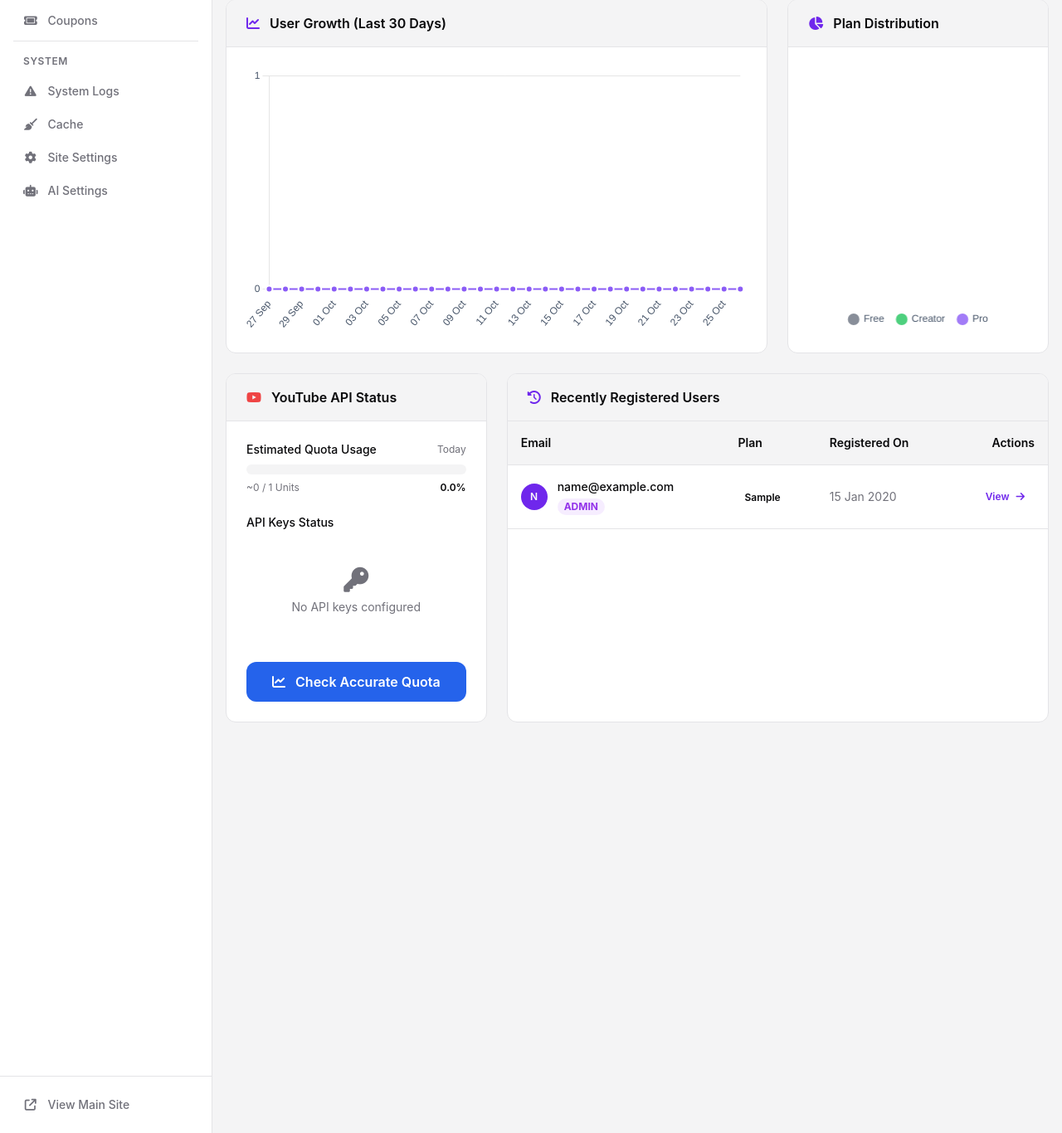
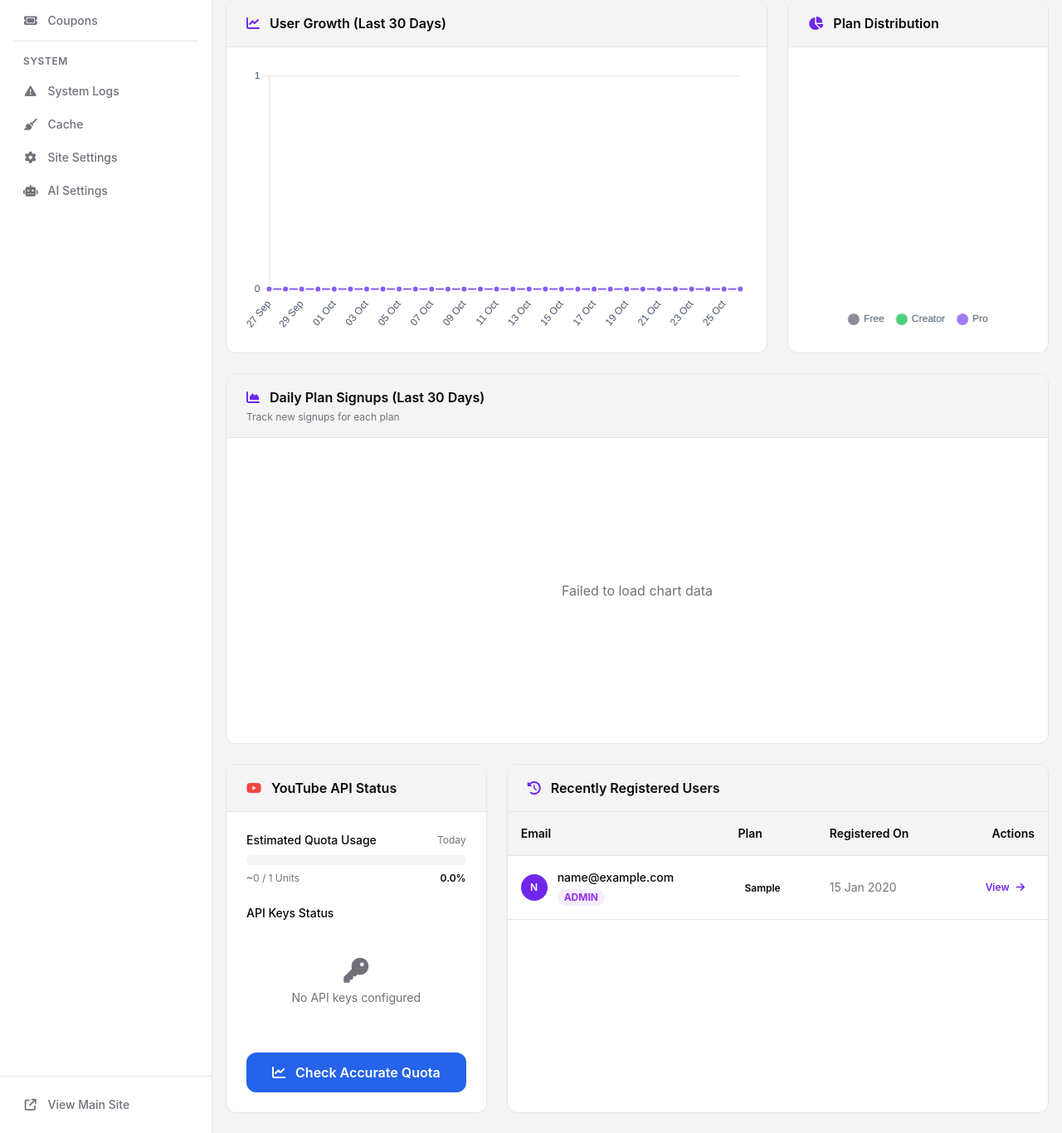
Before and after one commit to SCHANDAN996/tubealgo-flask-app, a Flask app: page /admin/ in a window 1280 px wide. Shown: the part 252-1618 px from the top of the page at 83% size. Run offline with Flask 3, Linux system fonts and the light colour scheme; a user stored in the database is signed in; tables that the repository leaves empty hold one stand-in row (values such as "Sample post"); style sheets or scripts are compiled from the project's sources; parts of the project's set-up code (start-up, migrations or seed data) failed here and were passed over; some libraries are stand-ins or nearby versions.

Commit message:
Update dashboard.html

````diff
--- a/tubealgo/templates/admin/dashboard.html
+++ b/tubealgo/templates/admin/dashboard.html
@@ -82,6 +82,24 @@
         <div class="p-6">
             <div class="h-64 md:h-80 flex items-center justify-center">
                 <canvas id="planDistributionChart"></canvas>
+            </div>
+        </div>
+    </div>
+</div>
+
+<!-- Daily Plan Signups Chart (New Feature) -->
+<div class="grid grid-cols-1 mb-6">
+    <div class="bg-card rounded-lg border border-border overflow-hidden">
+        <div class="bg-secondary px-6 py-4 border-b border-border">
+            <h3 class="font-semibold text-foreground flex items-center">
+                <i class="fa-solid fa-chart-area mr-3 text-primary"></i>
+                Daily Plan Signups (Last 30 Days)
+            </h3>
+            <p class="text-xs text-muted-foreground mt-1">Track new signups for each plan</p>
+        </div>
+        <div class="p-6">
+            <div class="h-64 md:h-80">
+                <canvas id="dailyPlanSignupsChart"></canvas>
             </div>
         </div>
     </div>
@@ -237,6 +255,15 @@
     const gridColor = isDarkMode ? 'rgba(255, 255, 255, 0.1)' : 'rgba(0, 0, 0, 0.1)';
     const labelColor = isDarkMode ? '#cbd5e1' : '#475569';
 
+    const tooltipConfig = {
+        backgroundColor: isDarkMode ? 'rgba(30, 41, 59, 0.9)' : 'rgba(255, 255, 255, 0.9)',
+        titleColor: isDarkMode ? '#f1f5f9' : '#0f172a',
+        bodyColor: isDarkMode ? '#cbd5e1' : '#475569',
+        borderColor: gridColor,
+        borderWidth: 1,
+        padding: 12
+    };
+
     // 1. User Growth Chart
     fetch("{{ url_for('admin.user_growth_data') }}")
         .then(response => response.json())
@@ -271,36 +298,17 @@
                     scales: {
                         y: {
                             beginAtZero: true,
-                            ticks: {
-                                precision: 0,
-                                color: labelColor
-                            },
-                            grid: {
-                                color: gridColor
-                            }
+                            ticks: { precision: 0, color: labelColor },
+                            grid: { color: gridColor }
                         },
                         x: {
-                            ticks: {
-                                color: labelColor
-                            },
-                            grid: {
-                                display: false
-                            }
+                            ticks: { color: labelColor },
+                            grid: { display: false }
                         }
                     },
                     plugins: {
-                        legend: {
-                            display: false
-                        },
-                        tooltip: {
-                            backgroundColor: isDarkMode ? 'rgba(30, 41, 59, 0.9)' : 'rgba(255, 255, 255, 0.9)',
-                            titleColor: isDarkMode ? '#f1f5f9' : '#0f172a',
-                            bodyColor: isDarkMode ? '#cbd5e1' : '#475569',
-                            borderColor: gridColor,
-                            borderWidth: 1,
-                            padding: 12,
-                            displayColors: false
-                        }
+                        legend: { display: false },
+                        tooltip: { ...tooltipConfig, displayColors: false }
                     }
                 }
             });
@@ -324,9 +332,9 @@
                         label: 'User Plans',
                         data: apiData.data,
                         backgroundColor: [
-                            'rgba(107, 114, 128, 0.8)', // Gray for Free
-                            'rgba(34, 197, 94, 0.8)',   // Green for Creator
-                            'rgba(139, 92, 246, 0.8)'   // Purple for Pro
+                            'rgba(107, 114, 128, 0.8)',
+                            'rgba(34, 197, 94, 0.8)',
+                            'rgba(139, 92, 246, 0.8)'
                         ],
                         borderColor: isDarkMode ? '#1e293b' : '#ffffff',
                         borderWidth: 3,
@@ -342,20 +350,13 @@
                             labels: {
                                 padding: 15,
                                 color: labelColor,
-                                font: {
-                                    size: 12
-                                },
+                                font: { size: 12 },
                                 usePointStyle: true,
                                 pointStyle: 'circle'
                             }
                         },
                         tooltip: {
-                            backgroundColor: isDarkMode ? 'rgba(30, 41, 59, 0.9)' : 'rgba(255, 255, 255, 0.9)',
-                            titleColor: isDarkMode ? '#f1f5f9' : '#0f172a',
-                            bodyColor: isDarkMode ? '#cbd5e1' : '#475569',
-                            borderColor: gridColor,
-                            borderWidth: 1,
-                            padding: 12,
+                            ...tooltipConfig,
                             displayColors: true,
                             callbacks: {
                                 label: function(context) {
@@ -377,53 +378,85 @@
                 '<div class="flex items-center justify-center h-full text-muted-foreground"><p>Failed to load chart data</p></div>';
         });
 
+    // 3. Daily Plan Signups Chart (NEW)
+    fetch("{{ url_for('admin.daily_plan_signup_data') }}")
+        .then(response => response.json())
+        .then(apiData => {
+            const ctx = document.getElementById('dailyPlanSignupsChart').getContext('2d');
+
+            new Chart(ctx, {
+                type: 'line',
+                data: {
+                    labels: apiData.labels,
+                    datasets: [
+                        {
+                            label: 'Free',
+                            data: apiData.datasets.free,
+                            borderColor: 'rgba(107, 114, 128, 0.8)',
+                            backgroundColor: 'rgba(107, 114, 128, 0.1)',
+                            borderWidth: 2,
+                            fill: true,
+                            tension: 0.4
+                        },
+                        {
+                            label: 'Creator',
+                            data: apiData.datasets.creator,
+                            borderColor: 'rgba(34, 197, 94, 0.8)',
+                            backgroundColor: 'rgba(34, 197, 94, 0.1)',
+                            borderWidth: 2,
+                            fill: true,
+                            tension: 0.4
+                        },
+                        {
+                            label: 'Pro',
+                            data: apiData.datasets.pro,
+                            borderColor: 'rgba(139, 92, 246, 0.8)',
+                            backgroundColor: 'rgba(139, 92, 246, 0.1)',
+                            borderWidth: 2,
+                            fill: true,
+                            tension: 0.4
+                        }
+                    ]
+                },
+                options: {
+                    responsive: true,
+                    maintainAspectRatio: false,
+                    scales: {
+                        y: {
+                            beginAtZero: true,
+                            ticks: { precision: 0, color: labelColor },
+                            grid: { color: gridColor }
+                        },
+                        x: {
+                            ticks: { color: labelColor },
+                            grid: { display: false }
+                        }
+                    },
+                    plugins: {
+                        legend: {
+                            position: 'top',
+                            labels: {
+                                color: labelColor,
+                                padding: 15,
+                                usePointStyle: true,
+                                pointStyle: 'circle'
+                            }
+                        },
+                        tooltip: tooltipConfig
+                    }
+                }
+            });
+        })
+        .catch(error => {
+            console.error('Error fetching daily plan signups data:', error);
+            document.getElementById('dailyPlanSignupsChart').parentElement.innerHTML =
+                '<div class="flex items-center justify-center h-full text-muted-foreground"><p>Failed to load chart data</p></div>';
+        });
+
     // Update charts on theme change
     window.addEventListener('theme-changed', function() {
-        location.reload(); // Simple solution: reload page on theme change
+        location.reload();
     });
 });
 </script>
 {% endblock %}
-```
-
----
-
-## ✅ **Features:**
-
-### 📊 **KPI Cards:**
-- Total Users
-- Subscribed Users (with percentage)
-- New Users Today
-- Hover effects
-
-### 📈 **Charts:**
-- **User Growth Chart** - Last 30 days (line chart with gradient)
-- **Plan Distribution** - Doughnut chart with percentages
-
-### 🔑 **API Status:**
-- Quota usage progress bar
-- Individual key status (Active/Exhausted)
-- Link to Google Cloud Console
-- Scrollable key list
-
-### 👥 **Recent Users Table:**
-- Avatar with initials
-- Admin badge
-- Plan badge with colors
-- Responsive (hides columns on mobile)
-- View button
-
-### 🎨 **Design:**
-- Fully responsive
-- Dark mode support
-- Smooth animations
-- Hover effects
-- Color-coded elements
-
----
-
-## 🚀 **Deployment:**
-
-Is file ko replace kar dijiye:
-```
-tubealgo/templates/admin/dashboard.html
````
